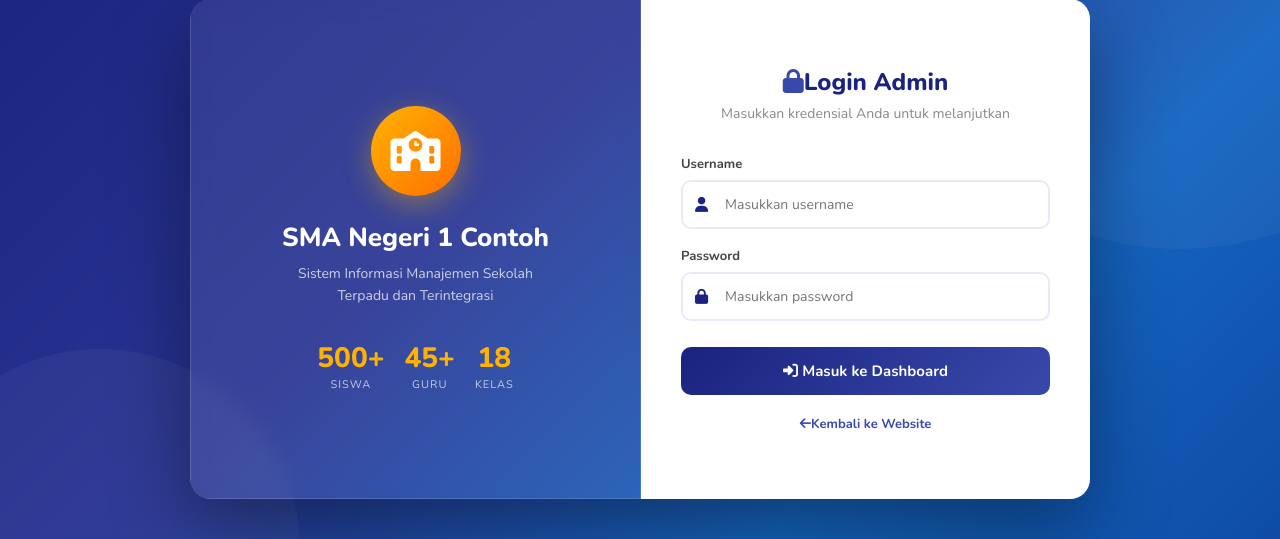
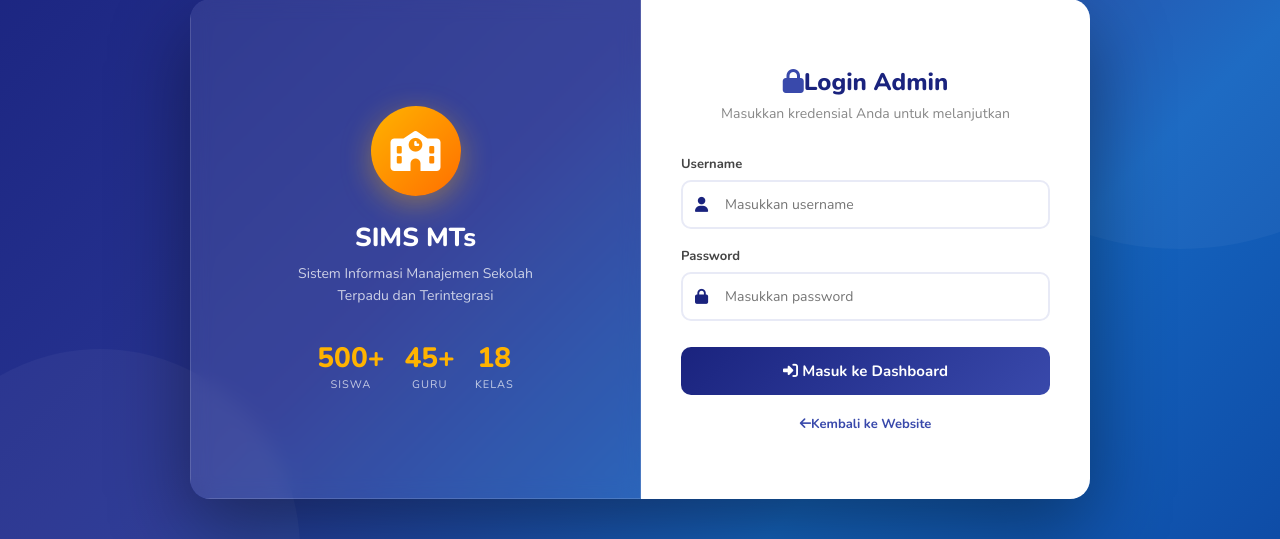
Before and after one commit to munadi1406/sim, a CodeIgniter app: page /sim/login in a window 1280 px wide; the page is wider, and only the part inside the window is pictured. Shown: the part 151-690 px from the top of that part. Run offline with CodeIgniter, Linux system fonts and the light colour scheme; data comes from the database, SQL or seed files in the repository.

Commit message:
fix: metadata dynamic dari pengaturan_web (header, footer, sidebar, login)

```diff
--- a/application/controllers/Auth.php
+++ b/application/controllers/Auth.php
@@ -1,7 +1,7 @@
 <?php
 defined('BASEPATH') OR exit('No direct script access allowed');
 
-class Auth extends CI_Controller {
+class Auth extends MY_Controller {
 
     public function __construct() {
         parent::__construct();
--- a/application/core/MY_Controller.php
+++ b/application/core/MY_Controller.php
@@ -4,6 +4,8 @@ defined('BASEPATH') OR exit('No direct script access allowed');
 class MY_Controller extends CI_Controller {
     public function __construct() {
         parent::__construct();
+        $this->load->model('Pengaturan_model');
+        $this->load->vars(['web' => $this->Pengaturan_model->get_web_settings()]);
     }
 }
 
--- a/application/views/admin/layouts/footer.php
+++ b/application/views/admin/layouts/footer.php
@@ -8,7 +8,7 @@
 <footer class="sticky-footer bg-white">
     <div class="container my-auto">
         <div class="copyright text-center my-auto">
-            <span>Copyright &copy; SIMS SMA Negeri 1 Contoh <?= date('Y') ?> | Sistem Informasi Manajemen Sekolah</span>
+            <span>Copyright &copy; <?= esc($web->nama_sekolah ?? 'SIMS') ?> <?= date('Y') ?> | Sistem Informasi Manajemen Sekolah</span>
         </div>
     </div>
 </footer>
--- a/application/views/admin/layouts/header.php
+++ b/application/views/admin/layouts/header.php
@@ -4,8 +4,8 @@
     <meta charset="utf-8">
     <meta http-equiv="X-UA-Compatible" content="IE=edge">
     <meta name="viewport" content="width=device-width, initial-scale=1, shrink-to-fit=no">
-    <meta name="description" content="Sistem Informasi Manajemen Sekolah">
-    <title><?= isset($title) ? $title . ' - ' : '' ?>SIMS | SMA Negeri 1 Contoh</title>
+    <meta name="description" content="Sistem Informasi Manajemen Sekolah - <?= esc($web->nama_sekolah ?? 'SIMS') ?>">
+    <title><?= isset($title) ? $title . ' - ' : '' ?><?= esc($web->nama_sekolah ?? 'SIMS') ?></title>
 
     <!-- Google Fonts -->
     <link href="https://fonts.googleapis.com/css2?family=Nunito:wght@300;400;600;700;800&display=swap" rel="stylesheet">
--- a/application/views/admin/layouts/sidebar.php
+++ b/application/views/admin/layouts/sidebar.php
@@ -9,7 +9,7 @@ $uri = $this->uri->segment(2); // controller name
         <div class="sidebar-brand-icon">
             <i class="fas fa-school fa-lg"></i>
         </div>
-        <div class="sidebar-brand-text mx-2">SIMS <sup style="font-size:9px;">v1.0</sup></div>
+        <div class="sidebar-brand-text mx-2"><?= esc($web->nama_sekolah ?? 'SIMS') ?></div>
     </a>
 
     <hr class="sidebar-divider my-0">
--- a/application/views/auth/login.php
+++ b/application/views/auth/login.php
@@ -3,7 +3,7 @@
 <head>
     <meta charset="UTF-8">
     <meta name="viewport" content="width=device-width, initial-scale=1.0">
-    <title>Login Admin - SIMS SMA Negeri 1 Contoh</title>
+    <title>Login Admin - <?= esc($web->nama_sekolah ?? 'SIMS') ?></title>
     <link href="https://fonts.googleapis.com/css2?family=Nunito:wght@300;400;600;700;800&display=swap" rel="stylesheet">
     <link rel="stylesheet" href="https://cdnjs.cloudflare.com/ajax/libs/font-awesome/6.4.0/css/all.min.css">
     <style>
@@ -145,7 +145,7 @@
         <!-- Left Panel -->
         <div class="login-left">
             <div class="school-logo"><i class="fas fa-school"></i></div>
-            <h2>SMA Negeri 1 Contoh</h2>
+            <h2><?= esc($web->nama_sekolah ?? 'SIMS') ?></h2>
             <p>Sistem Informasi Manajemen Sekolah<br>Terpadu dan Terintegrasi</p>
             <div class="stats">
                 <div class="stat">
```
